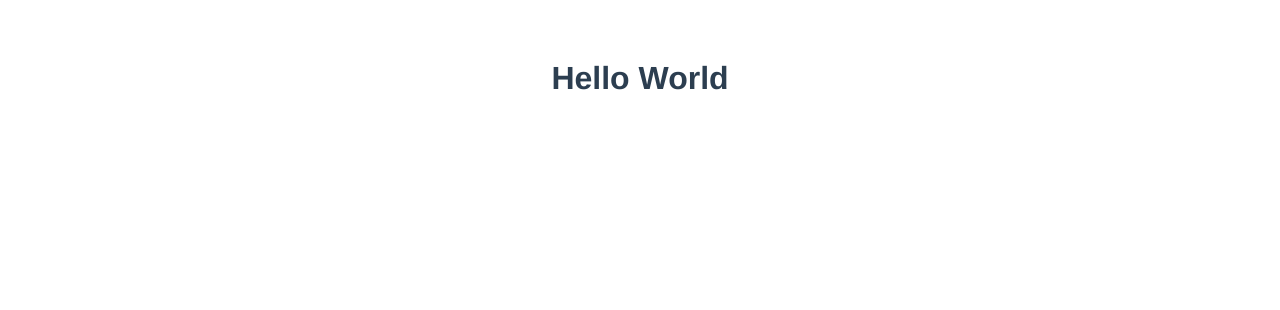
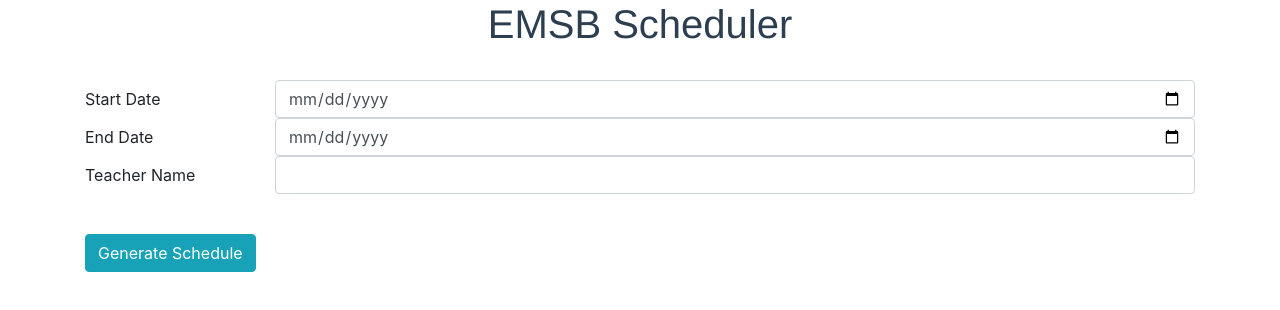
Before and after one commit to stevau5/emsb, a Vue app: page / in a window 1280 px wide. Shown: the top 310 px of the page. Built offline with nearby package versions, Linux system fonts and the light colour scheme.

Commit message:
added form

```diff
--- a/package.json
+++ b/package.json
@@ -8,6 +8,8 @@
     "lint": "vue-cli-service lint"
   },
   "dependencies": {
+    "bootstrap": "^4.4.0",
+    "bootstrap-vue": "^2.1.0",
     "core-js": "^3.4.3",
     "vue": "^2.6.10"
   },
--- a/src/App.vue
+++ b/src/App.vue
@@ -1,14 +1,17 @@
 <template>
   <div id="app">
-    <h1>Hello World</h1>
+    <h1>EMSB Scheduler</h1>
+    <Form />
   </div>
 </template>
 
 <script>
+import Form from './components/Form'
 
 export default {
   name: 'app',
   components: {
+    Form
 
   }
 }
--- /dev/null
+++ b/src/components/Form.vue
@@ -0,0 +1,41 @@
+<template>
+    <div class="container">
+    <br>
+
+      <form id="DateForm">
+        <div class="form-group row">
+
+          <label for="sd" class="col-sm-2 col-form-label">Start Date</label>
+          <div class="col-sm-10">
+            <input type="date" class="form-control" id="sd" />
+          </div>
+
+          <label for="ed" class="col-sm-2 col-form-label">End Date</label>
+          <div class="col-sm-10">
+            <input type="date" class="form-control" id="ed" />
+          </div>
+
+          <label for="tn" class="col-sm-2 col-form-label">Teacher Name</label>
+          <div class="col-sm-10">
+            <input type="text" class="form-control" id="tn" />
+          </div>
+        </div>
+        <br />
+        <button type="submit" class="btn btn-info">
+          Generate Schedule
+        </button>
+      </form>
+    </div>
+</template>
+
+
+<script>
+export default {
+
+}
+</script>
+
+
+<style scoped>
+
+</style>
--- a/src/main.js
+++ b/src/main.js
@@ -1,6 +1,10 @@
 import Vue from 'vue'
+import BootstrapVue from 'bootstrap-vue';
 import App from './App.vue'
+import 'bootstrap/dist/css/bootstrap.css'
+import 'bootstrap-vue/dist/bootstrap-vue.css'
 
+Vue.use(BootstrapVue);
 Vue.config.productionTip = false
 
 new Vue({
```
Also changed, not shown: 2 other files (tests, documents, lock files or other folders).
